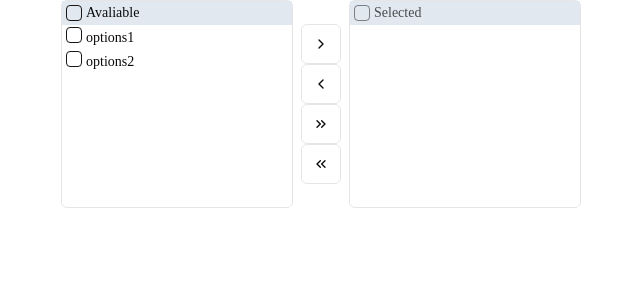
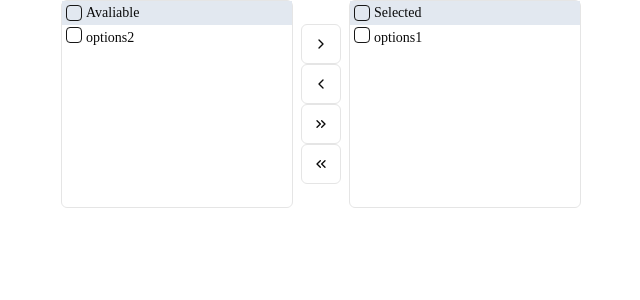
Before and after one commit to venkat-sci/v-react-multiselect, a React (Vite) app: page / in a window 1280 px wide. Shown: the top 300 px of the page, without its empty margins (295-935 px from the left). Built offline with nearby package versions, Linux system fonts and the light colour scheme.

Commit message:
Updated the selected input from the parent also removed console log

```diff
--- a/src/App.tsx
+++ b/src/App.tsx
@@ -2,12 +2,17 @@ import VReactMultiselect from './VReactMultiselect';
 
 function App() {
   const inputData = ['options1', 'options2'];
+  const selectedInoutData = ['options1'];
   const returnValues = (data: string[]) => {
     console.log(data);
   };
   return (
     <>
-      <VReactMultiselect returnValues={returnValues} inputData={inputData} />
+      <VReactMultiselect
+        returnValues={returnValues}
+        selectedInoutData={selectedInoutData}
+        inputData={inputData}
+      />
     </>
   );
 }
--- a/src/VReactMultiselect.tsx
+++ b/src/VReactMultiselect.tsx
@@ -20,29 +20,29 @@ type Props = {
   headerLeft?: string;
   headerRight?: string;
   inputData: string[];
+  selectedInoutData?: string[];
   returnValues: (data: string[]) => void;
 };
 const VReactMultiselect = ({
   headerLeft = 'Avaliable',
   headerRight = 'Selected',
   inputData = [],
+  selectedInoutData = [],
   returnValues,
 }: Props) => {
   const requiredData: DataTypes[] = inputData.map((item) => {
+    const isSelected = selectedInoutData.includes(item) ? true : false;
     return {
       id: crypto.randomUUID(),
       title: item,
       isChecked: false,
-      isSelected: false,
+      isSelected: isSelected,
     };
   });
   const [data, setData] = useState<DataTypes[]>(requiredData);
   const [isCheckedAllLeft, setIsCheckedAllLeft] = useState<boolean>(false);
   const [isCheckedAllRight, setIsCheckedAllRight] = useState<boolean>(false);
   useEffect(() => {
-    console.log(
-      data.filter((item) => item.isSelected).map((item) => item.title)
-    );
     returnValues(
       data.filter((item) => item.isSelected).map((item) => item.title)
     );
```
